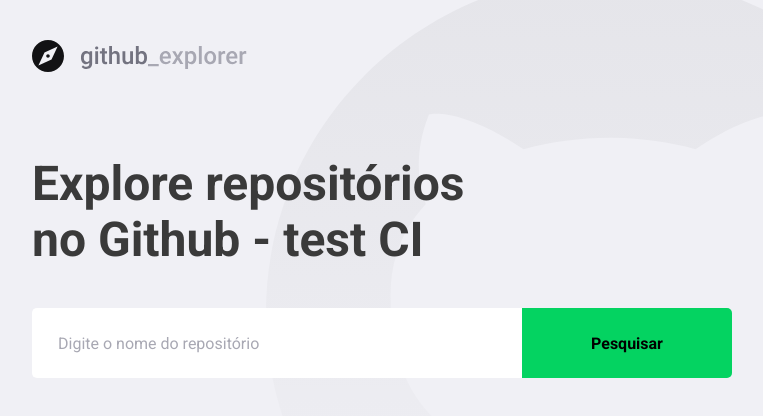
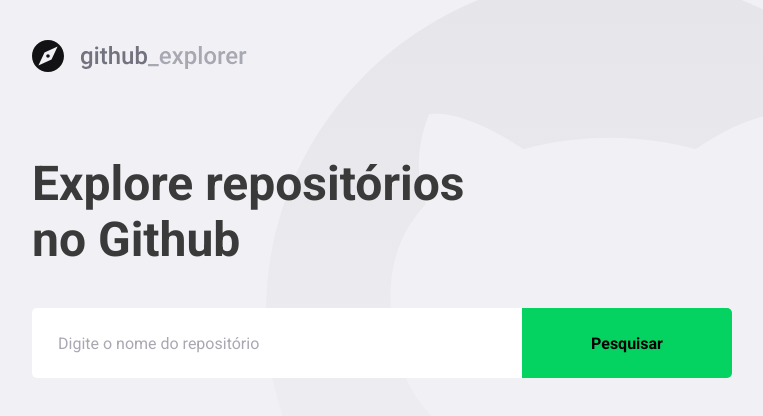
Before and after one commit to mauricioromagnollo/github-explorer, a React (Create React App) app: page /#/ in a window 1280 px wide. Shown: the top 416 px of the page, without its empty margins (148-911 px from the left). Built offline with nearby package versions, Linux system fonts and the light colour scheme.

Commit message:
chore: test CI

```diff
--- a/src/pages/Dashboard/index.tsx
+++ b/src/pages/Dashboard/index.tsx
@@ -63,7 +63,7 @@ export const Dashboard: React.FC = () => {
   return (
     <>
       <img src={logoImg} alt="Github Explorer" />
-      <Title>Explore repositórios no Github - test CI</Title>
+      <Title>Explore repositórios no Github</Title>
 
       <Form hasError={!!inputError} onSubmit={handleAddRepository}>
         <input
```
